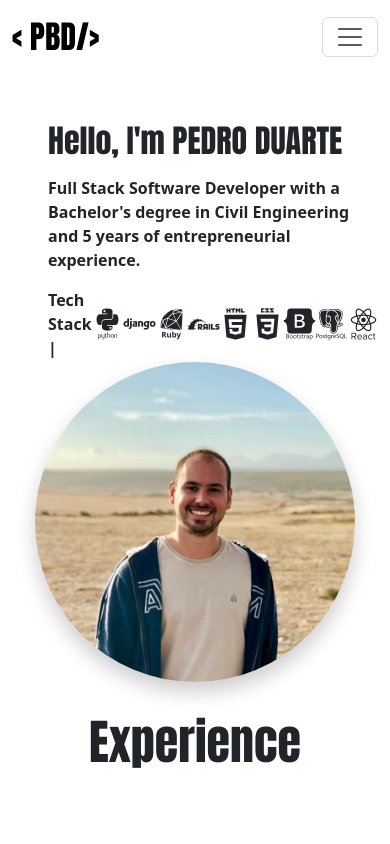
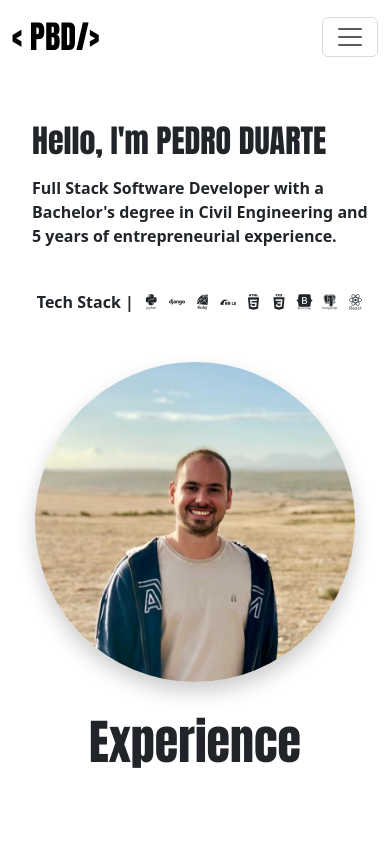
Before and after one commit to pedrobradu/portfolio, a React (Create React App) app: page / in a window 390 px wide. Shown: the top 844 px of the page. Built offline with nearby package versions, Linux system fonts and the light colour scheme; the HTML template or start-up script is replaced by a standard one.

Commit message:
mobile responsive

```diff
--- a/src/components/Contact/Contact.module.css
+++ b/src/components/Contact/Contact.module.css
@@ -1,7 +1,7 @@
 .contactSection {
   padding: 40px 0;
-  margin-bottom: 7em;
-  border-radius: 1em;
+  margin-bottom: 9em;
+  border-radius: 5px;
   /* border-color: black; */
   /* border-style: solid; */
   /* Adding a shadow for levitation effect */
@@ -28,3 +28,11 @@
 .socialLinks a {
   font-size: 2rem;
 }
+
+
+/* Mobile styles */
+@media (max-width: 767px) {
+  .contactSection {
+    width: 85% !important;
+  }
+}
--- a/src/components/Home/Home.module.css
+++ b/src/components/Home/Home.module.css
@@ -75,7 +75,7 @@
     flex-direction: column;
     justify-content: space-between;
     height: 12em;
-    padding-left: 3em !important;
+    padding-left: 2em !important;
   }
 
   .homeSection .lead {
@@ -87,4 +87,8 @@
     width: 20em;
     height: 20em;
   }
+
+  .techStack i {
+    font-size: 1em;
+  }
 }
```
